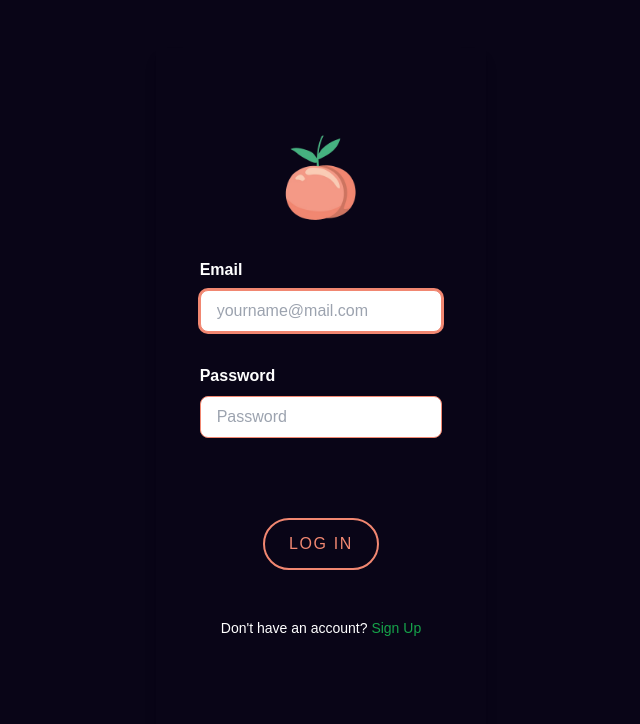
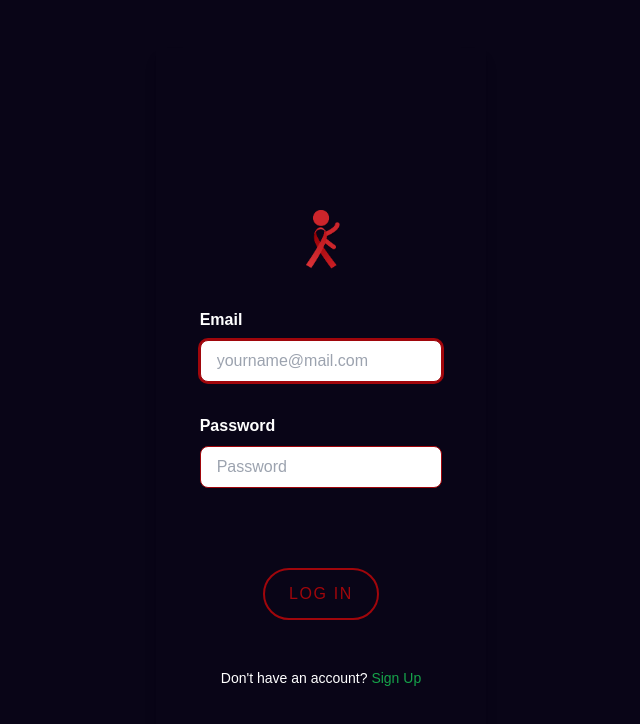
Before and after one commit to emmanuel-joseph-22/HIVYE, a Vue app: page /login in a window 1280 px wide. Shown: the top 724 px of the page, without its empty margins (319-959 px from the left). Built offline with nearby package versions, Linux system fonts and the light colour scheme; no server answers.

Commit message:
Logo and Color Update

```diff
--- a/src/styles/index.css
+++ b/src/styles/index.css
@@ -4,18 +4,19 @@
 
 /* index.css or global.css */
 :root {
-    --color-matcha: #f18771; /* Light mode main accent */
+  --color-matcha: #A0060B; /* Light mode main accent */
   --color-accentRed: #F64D54;
   --color-darkBlue: #090517;
   --color-hover: rgba(23, 23, 23, 0.445);
+  --color-hoverText:#ffffff;
   /* text */
   --color-white: #ffffff;
 }
 
 .light {
-    --color-matcha: #e87c6a;
+  --color-matcha: #A0060B;
   --color-accentRed: #E63A42;
-    --color-darkBlue: #E5E5E5;
+  --color-darkBlue: #ffffff; /*main bg for light mode*/
   --color-white: #090517;
-    --color-hover: rgba(214, 214, 214, 0.442);
+  --color-hoverText: #ffffff;
 }
--- a/src/views/HomeView.vue
+++ b/src/views/HomeView.vue
@@ -4,24 +4,24 @@
     <div class="w-full mt-8 absolute top-0">
       <div class="flex text-white w-full mx-auto">
         <div class="mx-auto flex">
-          <img src="\logo\HIVYE_logo.png" class="w-[60px]" />
-          <span class="mt-5 mx-2 text-lg font-bold hidden sm:hidden md:block">HIVYE</span>
+          <img src="\logo\LOGO_HIVYE.png" class="w-[45px]" />
+          <span class="mt-5 mx-2 text-lg font-bold hidden sm:hidden md:block">HIVYE </span>
         </div>
       </div>
     </div>
     <!-- eto tlga ung side bar -->
     <div v-for="(tab, index) in side_bar_tabs" :key="index" class="">
-      <div class="w-11/12 mx-auto rounded-lg text-xl hover:bg-matcha text-white transition duration-300 cursor-pointer"
+      <div class="w-11/12 mx-auto rounded-3xl text-xl text-white hover:bg-matcha hover:text-hoverText dark:hover:text-hoverText transition duration-300 cursor-pointer  "
         @click="toggleTab(index)">
         <router-link :to="tab.route" class="flex flex-row py-3 w-full px-5 md:px-10 items-center gap-3">
-          <component :is="tab.active ? tab.icon : tab.inactiveIcon" />
-          <div class="hidden sm:hidden md:block" :class="{'font-bold': active}" >{{ tab.displayName }}</div>
+          <component :is="tab.active ? tab.icon : tab.inactiveIcon" class="w-6 h-6 shrink-0" />
+          <div class="hidden sm:hidden md:block" :class="{'font-bold': tab.active}" >{{ tab.displayName }}</div>
         </router-link>
       </div>
     </div>
-    <!-- dark mode -->
+    <!-- dark mode (theme itself) -->
     <div class="absolute bottom-0 w-full">
-      <div class="text-white flex flex-row mx-4 sm:mx-auto my-4 w-11/12 rounded-lg py-3 text-xl px-5 md:px-10 items-center gap-3 hover:bg-matcha transition duration-300 cursor-pointer"
+      <div class="text-white hover:text-hoverText flex flex-row mx-4 sm:mx-auto my-4 w-11/12 rounded-lg py-3 text-xl px-5 md:px-10 items-center gap-3 hover:bg-matcha  transition duration-300 cursor-pointer"
       @click="toggleLightMode">
         <light_mode v-if="isLightMode" />
         <dark_mode v-if="!isLightMode" />
--- a/src/views/authentication/Login.vue
+++ b/src/views/authentication/Login.vue
@@ -1,9 +1,9 @@
 <template>
     <div class="flex flex-row w-full mx-auto text-white">
         <!-- login component -->
-        <div class="h-screen p-0 sm:p-12 w-full md:w-1/2 lg:w-1/3 xl:1/4  mx-auto">
+        <div class="h-screen p-0 sm:p-12 w-full md:w-1/2 lg:w-1/3 xl:1/4  mx-auto ">
             <div class="auth_card container h-full text-center flex flex-col items-center justify-center py-8 px-5 mx-auto shadow-none sm:shadow-lg ">
-                <img src="/logo/HIVYE_logo.png" class="w-1/3 mx-auto"/>
+                <img src="/logo/LOGO_HIVYE.png" class="w-1/5 mt-auto"/>
                 <!-- <h1 class="my-12">Login</h1> -->
                 <div class=" flex flex-col px-6 my-8 w-full">
                     <label for="user_email" class="font-bold mb-2 text-left">Email</label>
--- a/tailwind.config.js
+++ b/tailwind.config.js
@@ -17,6 +17,7 @@ export default {
         darkBlue: 'var(--color-darkBlue)',
         white: 'var(--color-white)',
         hover: 'var(--color-hover)',
+        hoverText: 'var(--color-hoverText)',
       }
     },
   },
```
Also changed, not shown: public/logo/LOGO_HIVYE.png (added), 1 other file (tests, documents, lock files or other folders). Lines whose indentation alone changed are shown as unchanged.
